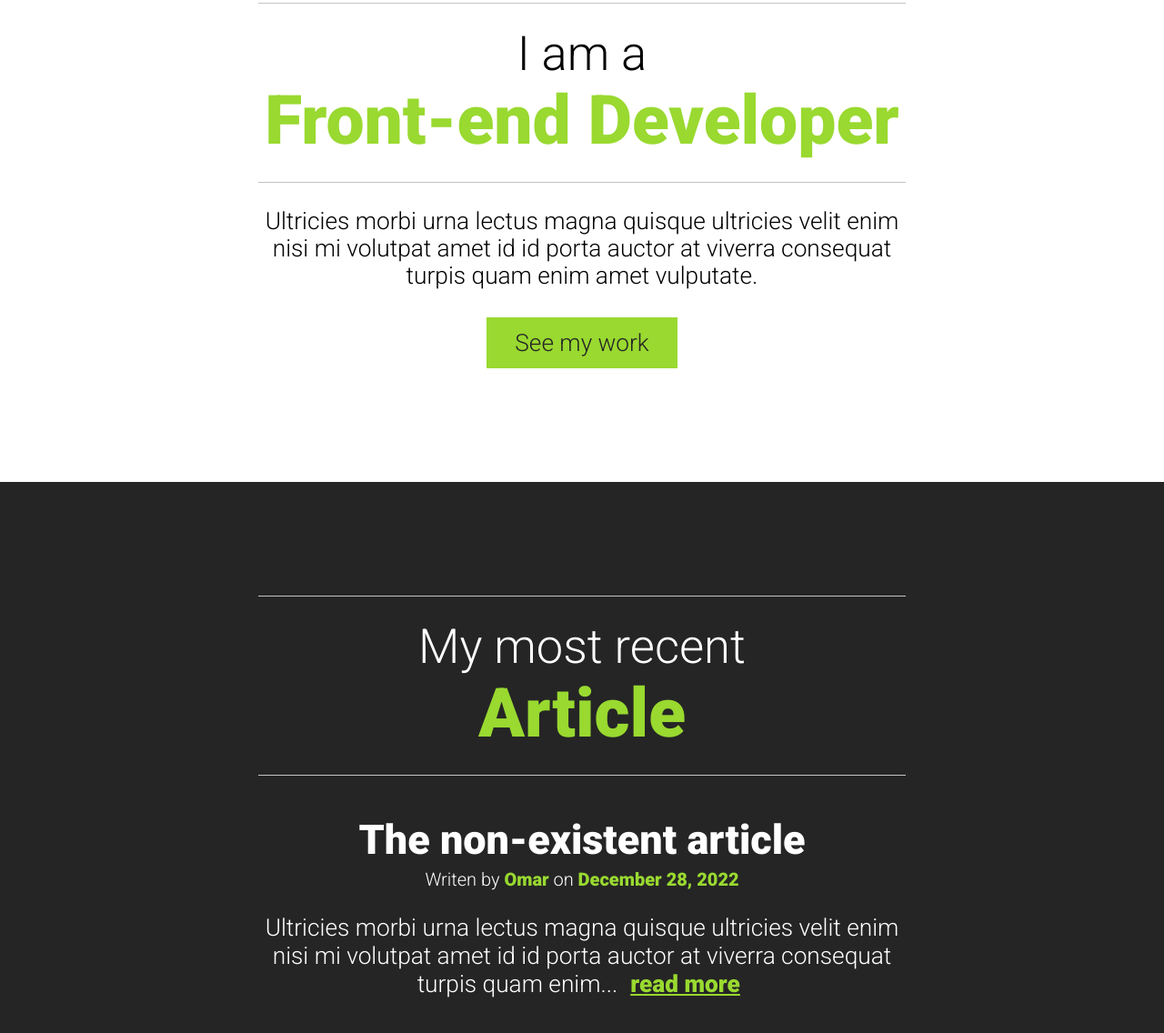
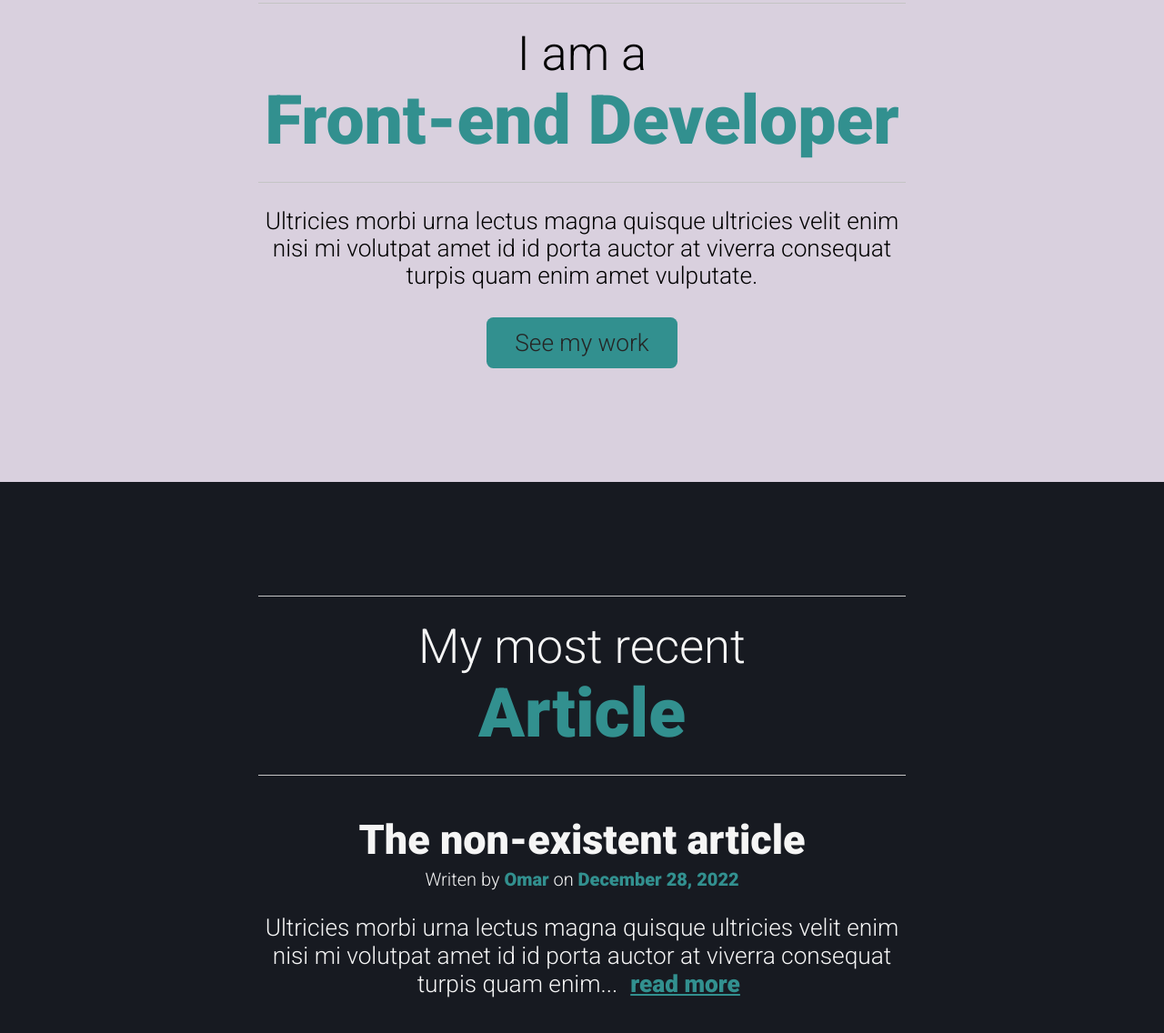
Before and after one commit to OmaralAnazi/Personal-site, a plain HTML site: page index.html in a window 1280 px wide. Shown: the part 970-2106 px from the top of the page at 91% size. Drawn offline with nearby package versions, Linux system fonts and the light colour scheme.

Commit message:
update the theme

```diff
--- a/index.html
+++ b/index.html
@@ -8,7 +8,7 @@
     </head>
     <body>
 
-        <header class="inverse">
+        <header class="dark-theme">
             <div class="container">
                 <h1>Hello, my name is <span class="accent-text">Omar</span></h1>
                 <img src="img/personal-img.png" alt="portrait of cat">
@@ -21,12 +21,12 @@
                 <div class="container">
                     <h2>I am a <span class="accent-text">Front-end Developer</span></h2>
                     <p>Ultricies morbi urna lectus magna quisque ultricies velit enim nisi mi volutpat amet id id porta auctor at viverra consequat turpis quam enim amet vulputate.</p>
-                    <a href="https://twitter.com/OmarAlanazi_IS" class="btn">See my work</a>
+                    <a href="#" class="btn">See my work</a>
                 </div>
             </section>
 
 
-            <section class="articles inverse">
+            <section class="articles dark-theme">
                 <div class="container">
                     <h2>My most recent <span class="accent-text">Article</span></h2>
                     <article>
--- a/style.css
+++ b/style.css
@@ -6,8 +6,9 @@ body {
     text-align: center;
     font-family: 'Roboto', sans-serif;
     font-size: 21px;
+    margin: 0;
     font-weight: 300;
-    margin: 0;
+    background-color: #D9D0DE;
 }
 
 img {
@@ -19,19 +20,17 @@ img {
     margin: 0 auto;
 }
 
-h1,
-h2 {
-    font-weight: 300;
-}
-
 h1 {
+    font-weight: normal;
     font-size: 60px;
     margin-top: 0;
 }
 
 h2 {
+    font-weight: normal;
     font-size: 42px;
     margin-top: 0;
+
     border-top: solid 1px #c4c4c4;
     border-bottom: solid 1px #c4c4c4;
 
@@ -41,7 +40,6 @@ h2 {
 
 h3 {
     font-size: 36px;
-    font-weight: 900;
     margin-bottom: 0;
 }
 
@@ -60,25 +58,25 @@ h2 .accent-text {
 .accent-text,
 .name,
 time {
-    font-weight: 900;
-    color: #99D930;
+    font-weight: bold;
+    color: #32908F;
 }
 
 p {
     margin-bottom: 0;
 }
 
-button {
-    color: #99D930;
-    font-weight: 900;
+#read-more-or-less {
+    color: #32908F;
+    font-weight: bold;
     text-decoration: underline;
     background: none;
     border: none;
 }
 
-button:hover,
-button:focus {
-    color: #131313;
+#read-more-or-less:hover,
+#read-more-or-less:focus {
+    color: #114b4b;
 }
 
 .small-text {
@@ -86,33 +84,27 @@ button:focus {
     margin-top: 5px;
 }
 
-header,
-section {
+header, section {
     padding: 100px 0;
 }
 
-.inverse {
-    color: #fff;
-    background: #252525;
-}
-
-.inverse .btn:hover,
-.inverse .btn:focus {
-    background: #fff;
-    color: #252525;
+.dark-theme {
+    color: whitesmoke;
+    background: #171A21;
 }
 
 .btn {
     display: inline-block;
     color: #252525;
     text-decoration: none;
-    background: #99D930;
+    background: #32908F;
     padding: 10px 25px;
     margin-top: 25px;
+    border-radius: 6px;
 }
 
 .btn:hover,
 .btn:focus {
-    background: #252525;
-    color: #fff;
+    background: #171A21;
+    color: whitesmoke;
 }
```
